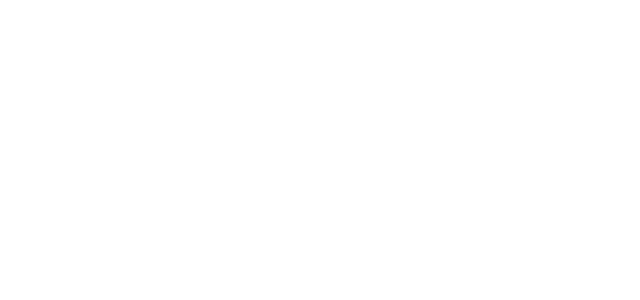
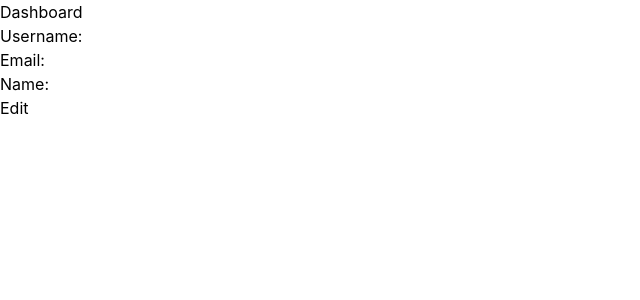
Before and after one commit to The-Parth/stellar, a React (Vite) app: page /dashboard in a window 1280 px wide. Before the commit this address had no page. Shown: the top 300 px of the page, without its empty margins (0-640 px from the left). Built offline with nearby package versions, Linux system fonts and the light colour scheme; no server answers.

Commit message:
I love touhou

```diff
--- a/src/App.jsx
+++ b/src/App.jsx
@@ -2,13 +2,18 @@
 import React from "react";
 import { BrowserRouter as Router, Routes, Route } from "react-router-dom";
 import { GoogleOAuthProvider } from "@react-oauth/google";
+
+// context
+import { UserProvider } from "./context/userContext";
+
 import Login from "./pages/login/login";
 import Home from "./pages/home/home";
 import Signup from "./pages/login/signup";
+import Dashboard from "./pages/dashboard/dashboard";
 
 const App = () => {
     return (
-        <GoogleOAuthProvider clientId="1093237686281-d74iebn0g6r41qk6l7tcb51irsgbv45l.apps.googleusercontent.com">
+        <UserProvider>
             <Router>
                 <div>
                     {/* Define your routes */}
@@ -16,10 +21,11 @@ const App = () => {
                         <Route path="/" element={<Home />} />
                         <Route path="/login" element={<Login />} />
                         <Route path="/register" element={<Signup />} />
+                        <Route path="/dashboard" element={<Dashboard />} />
                     </Routes>
                 </div>
             </Router>
-        </GoogleOAuthProvider>
+        </UserProvider>
     );
 };
 
--- /dev/null
+++ b/src/context/userContext.jsx
@@ -0,0 +1,47 @@
+import React, { createContext, useState, useEffect } from 'react';
+import PropTypes from 'prop-types';
+
+// Create the UserContext
+export const UserContext = createContext();
+
+// Create a provider component
+export const UserProvider = ({ children }) => {
+    const [user, setUser] = useState({
+        token: null,
+        name: null,
+        username: null,
+        email: null
+    });
+
+    useEffect(() => {
+        // Fetch token from localStorage
+        const token = localStorage.getItem('token');
+        console.log('Token:', token);
+
+        if (token) {
+            setUser(prevUser => ({
+                ...prevUser,
+                token,
+            }));
+        }
+    }, []);
+
+    return (
+        <UserContext.Provider value={{ user, setUser }}>
+            {children}
+        </UserContext.Provider>
+    );
+};
+
+UserProvider.propTypes = {
+    children: PropTypes.node.isRequired,
+};
+
+// Export the setUser function
+export const useSetUser = () => {
+    const context = React.useContext(UserContext);
+    if (context === undefined) {
+        throw new Error('useSetUser must be used within a UserProvider');
+    }
+    return context.setUser;
+};
--- /dev/null
+++ b/src/pages/dashboard/dashboard.jsx
@@ -0,0 +1,86 @@
+import React, { useState, useEffect, useContext} from 'react';
+import axios from 'axios';
+import { UserContext } from '../../context/userContext';
+import { backendUrl } from '../../config';
+
+const Dashboard = () => {
+    const { user, setUser } = useContext(UserContext);
+    const [isEditing, setIsEditing] = useState(false);
+    const [formData, setFormData] = useState({
+        username: user.username,
+        email: user.email,
+        name: user.name,
+    });
+
+
+
+    useEffect(() => {
+        const fetchUser = async () => {
+            console.log("token", user.token);
+            try {
+                const response = await axios.post(`${backendUrl}/api/auth/getuser`, {}, {
+                    headers: {
+                        "content-type": "application/json",
+                        "auth-token": user.token,
+                    },
+                });
+                console.log('User data:', response.data);
+                setUser(response.data);
+            } catch (error) {
+                console.error('Error fetching user data:', error);
+            }
+        };
+
+        fetchUser();
+    }, []);
+
+
+    const handleChange = (e) => {
+        const { name, value } = e.target;
+        setFormData({ ...formData, [name]: value });
+    };
+
+    const handleEdit = () => {
+        setIsEditing(true);
+    };
+
+    const handleSave = () => {
+        setUser(formData);
+        setIsEditing(false);
+    };
+
+    return (
+        <div>
+            <h1>Dashboard</h1>
+            {isEditing ? (
+                <div>
+                    <label>
+                        Username:
+                        <input type="text" name="username" value={formData.username} onChange={handleChange} />
+                    </label>
+                    <br />
+                    <label>
+                        Email:
+                        <input type="email" name="email" value={formData.email} onChange={handleChange} />
+                    </label>
+                    <br />
+                    <label>
+                        Name:
+                        <input type="text" name="name" value={formData.name} onChange={handleChange} />
+                    </label>
+                    <br />
+                    <button onClick={handleSave}>Save</button>
+                </div>
+            ) : (
+                <div>
+                    <p>Username: {user.username}</p>
+                    <p>Email: {user.email}</p>
+                    <p>Name: {user.name}</p>
+                    <button onClick={handleEdit}>Edit</button>
+                </div>
+            )}
+        </div>
+    );
+};
+
+export default Dashboard;
--- a/src/pages/login/login.jsx
+++ b/src/pages/login/login.jsx
@@ -18,6 +18,8 @@ function Login() {
             console.log("Password", password);
             const response = await axios.post(`${backendUrl}/api/auth/login`, { email, password });
             if (response.data.success) {
+                // store token in local
+                localStorage.setItem("token", response.data.token);
                 navigate("/dashboard");
             } else {
                 alert("Login failed");
--- a/src/pages/login/signup.jsx
+++ b/src/pages/login/signup.jsx
@@ -1,12 +1,15 @@
-import React, { useState } from "react";
+import React, { useState, useContext} from "react";
 import { useNavigate } from "react-router-dom";
 import axios from "axios";
 import { Link } from "react-router-dom";
 import { IoEye, IoEyeOff } from "react-icons/io5";
 import { backendUrl } from "../../config";
+import { UserContext } from "../../context/userContext";
+
 
 
 function Signup() {
+    const { setUser } = useContext(UserContext);
     const [name, setName] = useState("");
     const [email, setEmail] = useState("");
     const [username, setUsername] = useState("");
@@ -29,6 +32,10 @@ function Signup() {
                 password,
             });
             if (response.data.success) {
+                // store token in local
+                localStorage.setItem("token", response.data.token);
+                // update user context
+                setUser(response.data);
                 navigate("/dashboard");
             } else {
                 alert("Signup failed");
```
